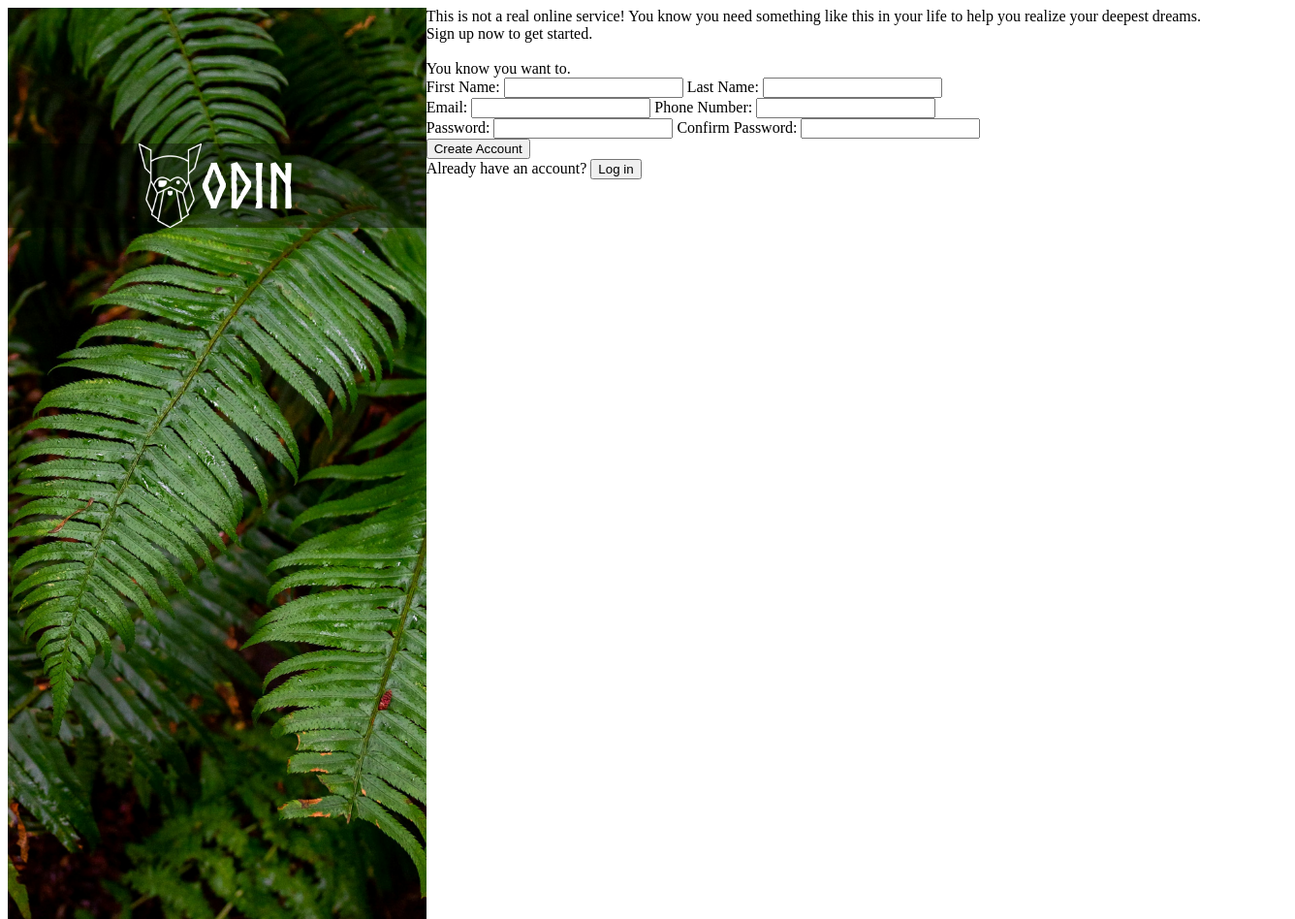
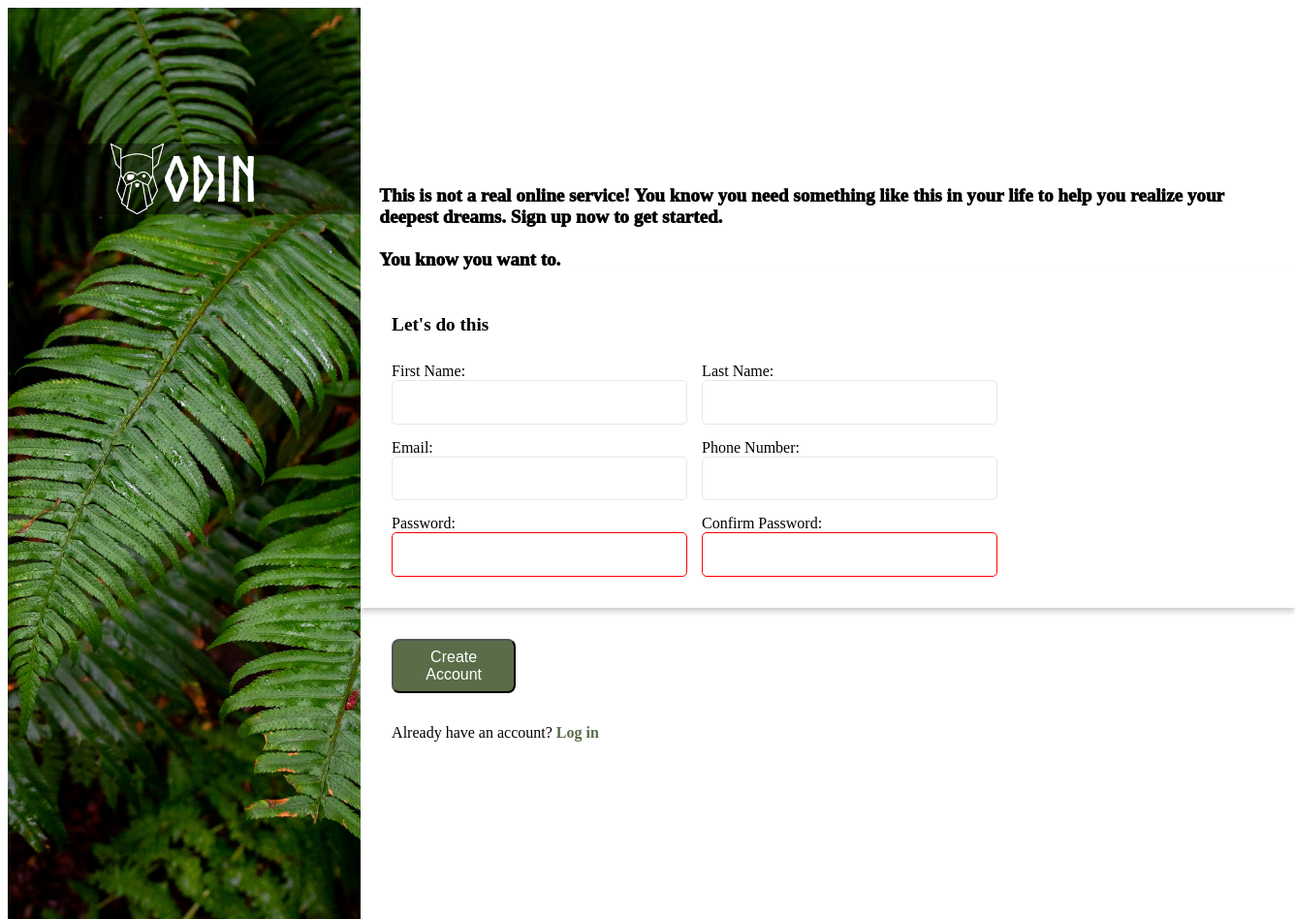
Before and after one commit to devinjathan/sign-up_form, a plain HTML site: page index.html in a window 1280 px wide. Shown: the whole page at 97% size, 1336 px wide, since content can reach past the window. Drawn offline with Linux system fonts and the light colour scheme; a script that the page names is missing.

Commit message:
functioning page and styled with updated README

```diff
--- a/index.html
+++ b/index.html
@@ -26,33 +26,44 @@
             You know you want to.
         </div>
         <!-- Form -->
+            <form action="#" method="get">
                 <div class="formContainer">
-            <form action="#" method="get">
-                <div>
+                    <h1>Let's do this</h1>
+                    <div class="formRow">
+                        <div class="formCol">
                             <label for="first_name">First Name:</label>
                             <input type="text" name="first_name" id="first_name">
-
+                        </div>
+                        <div class="formCol">
                             <label for="last_name">Last Name:</label>
                             <input type="text" name="last_name" id="last_name">
                         </div>
-                <div>
+                    </div>
+                    <div class="formRow">
+                        <div class="formCol">
                             <label for="user_email">Email:</label>
-                    <input type="email" id="user_email" name="user_email" required>
-
+                            <input type="email" id="user_email" name="user_email">
+                        </div>
+                        <div class="formCol">
                             <label for="phone_number">Phone Number:</label>
-                    <input type="tel" id="phone_number" name="phone_number" required>
+                            <input type="tel" id="phone_number" name="phone_number">
                             </div>
-                <div>
+                    </div>
+                    <div class="formRow">
+                        <div class="formCol">
                             <label for="user_password">Password:</label>
                             <input type="password" id="user_password" name="user_password" required>
-
+                        </div>
+                        <div class="formCol">
                             <label for="confirm_password">Confirm Password:</label>
                             <input type="password" id="confirm_password" name="confirm_password" required>
                         </div>
-
-                <button type="submit">Create Account</button>
+                    </div>
+                </div>
+                <div class="createAccContainer">
+                    <button type="submit" id="createAcc">Create Account</button>
+                </div>
             </form>
-        </div>
         <div id="prevUser">
             Already have an account?
             <button id="logIn">Log in</button>
--- a/style.css
+++ b/style.css
@@ -38,3 +38,83 @@ body {
     align-items: center;
     justify-content: center;
 }
+
+#loginContainer {
+    display: flex;
+    flex-direction: column;
+    justify-content: center;
+    align-items: left;
+}
+
+#Description {
+    font-weight: 1000;
+    font-size: 1.2em;
+    padding-left: 1em;
+}
+
+.formContainer{
+    padding-top: 30px;
+    display: flex;
+    flex-direction: column;
+    gap: 15px;
+    width: 100%;
+    box-shadow: 0px 4px 6px rgba(0, 0, 0, 0.2);
+    padding: 2em
+}
+
+.formContainer input{
+    padding: 0.8em 3em;
+    font-size: 1em;
+    border: 1px solid #e5e7eb;
+    border-radius: 5px;
+}
+
+.formContainer h1{
+    font-size: 1.2em;
+}
+
+.formCol{
+    display: flex;
+    flex-direction: column;
+}
+
+.formRow {
+    display: flex;
+    flex-direction: row;
+    gap: 15px;
+}
+
+#createAcc {
+    background-color: #596D48;
+    border-radius: 8px;
+    color: white;
+    width: 10vw;
+    padding: 0.5em 1em;
+    font-size: 1em;
+}
+
+.createAccContainer, #prevUser {
+    padding-top: 2em;
+    padding-left: 2em;
+}
+
+#prevUser {
+    font-size: 1em;
+}
+
+#logIn {
+    all: unset;
+    font-weight: bold;
+    color: #596D48;
+    cursor: pointer;
+}
+
+input:invalid {
+    border-color: red;
+}
+
+input:focus {
+    outline: none;
+    border: 2px solid lightblue;
+    box-shadow: 0 0 4px rgba(38, 132, 255, 0.5);
+}
```
Also changed, not shown: 1 other file. Lines whose indentation alone changed are shown as unchanged.
